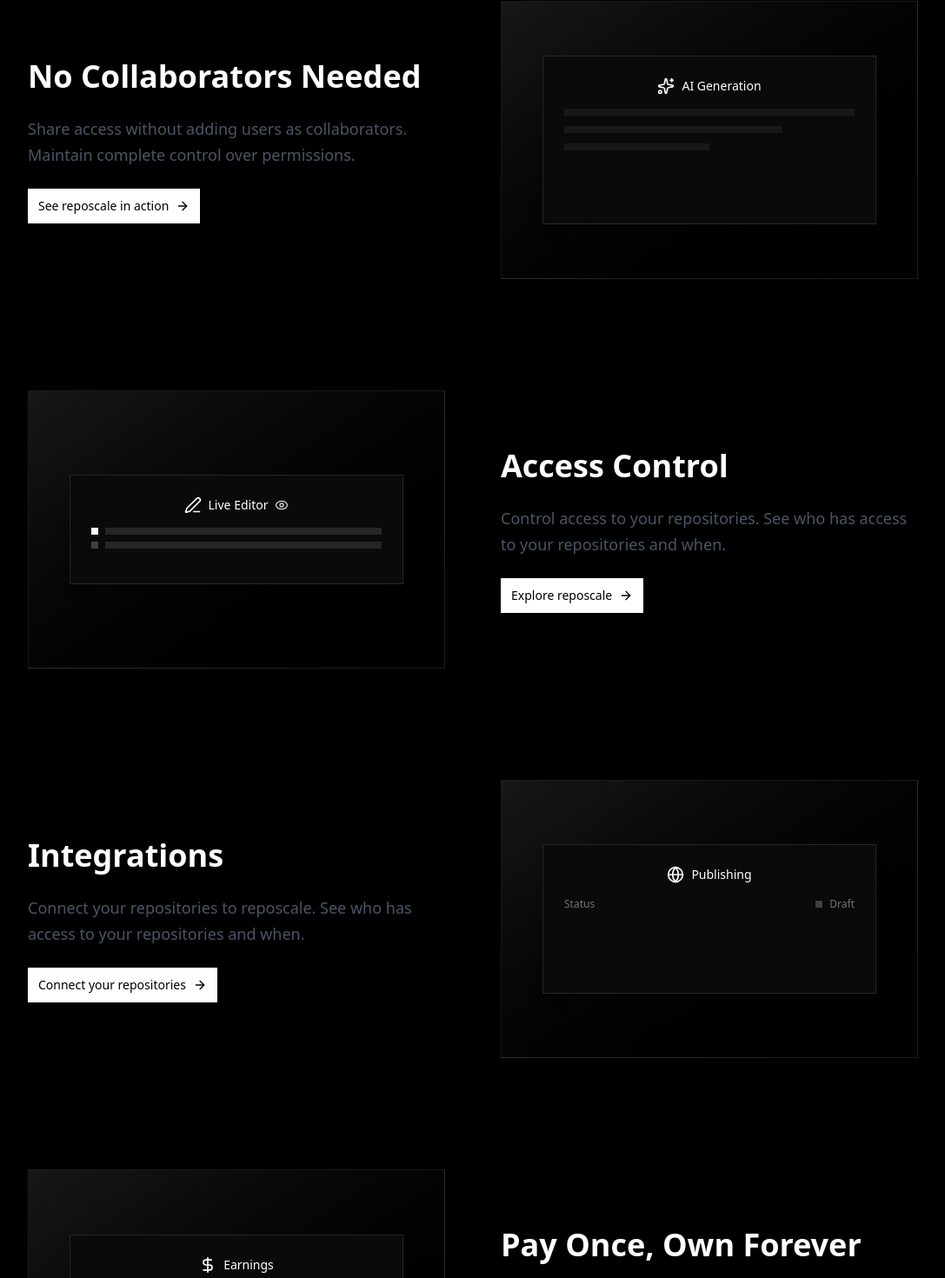
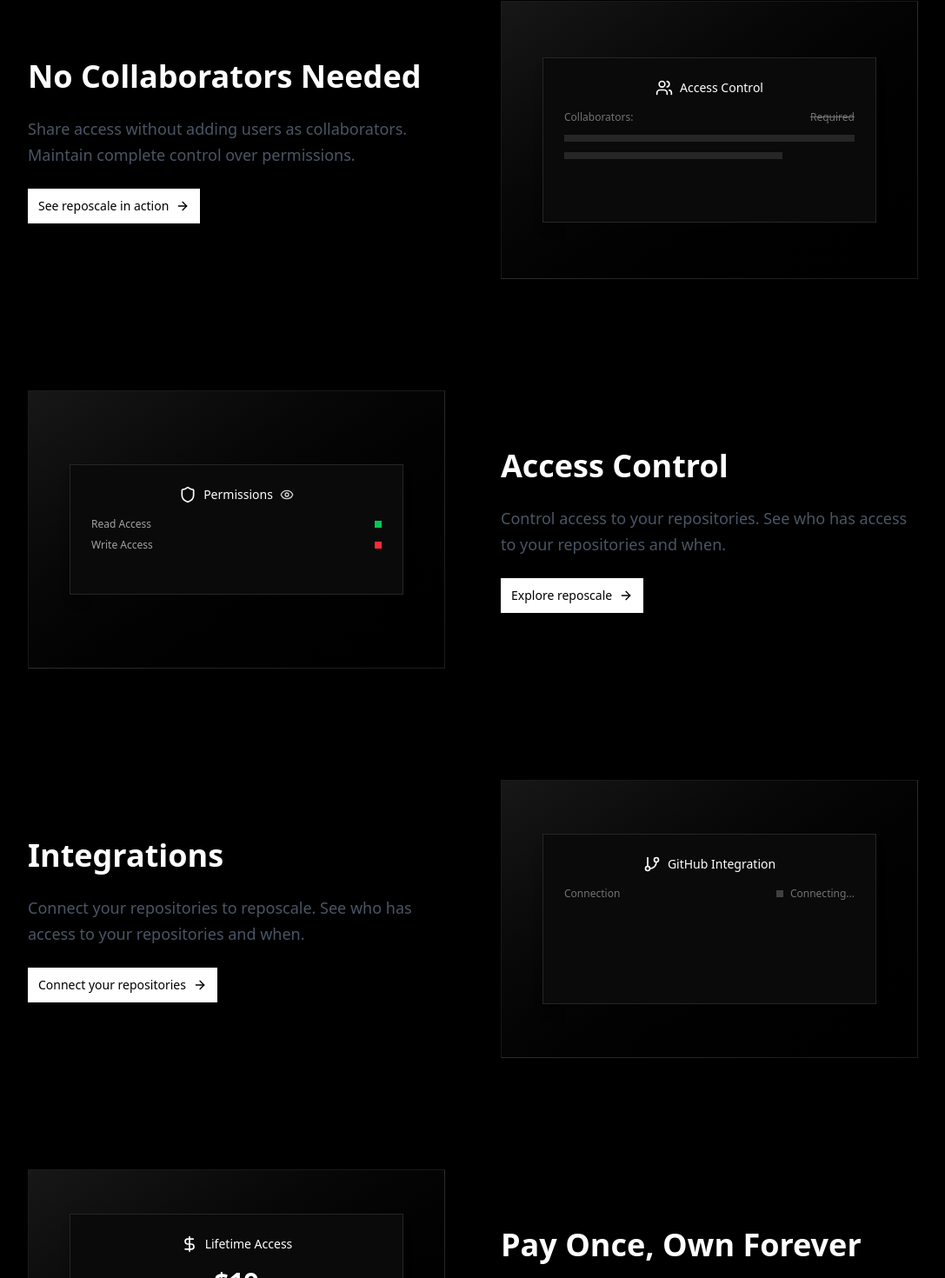
Before and after one commit to codify4/reposcale-frontend, a Next.js app: page / in a window 1280 px wide. Shown: the part 1563-3033 px from the top of the page at 87% size, without its empty margins (96-1183 px from the left). Built offline with nearby package versions, Linux system fonts and the light colour scheme.

Commit message:
feat: landing done

```diff
--- a/components/features-section.tsx
+++ b/components/features-section.tsx
@@ -1,47 +1,47 @@
 "use client"
 
 import { useState, useEffect } from "react"
-import { Sparkles, Edit3, Globe, BarChart3, DollarSign, ArrowRight, FileText, Eye } from 'lucide-react'
+import { DollarSign, ArrowRight, Eye, GitBranch, Users, Shield, Clock } from "lucide-react"
 import { features } from "@/constants/features"
 import { Button } from "./ui/button"
-import Link from "next/link"
+import NextLink from "next/link"
 
 export function FeaturesSection({ page = false }: { page?: boolean }) {
   const VisualDemo = ({ type }: { type: string }) => {
     // Monetize number animation state
-    const [monetizeAmount, setMonetizeAmount] = useState(0);
-    const [isMonetizeHovered, setIsMonetizeHovered] = useState(false);
+    const [monetizeAmount, setMonetizeAmount] = useState(0)
+    const [isMonetizeHovered, setIsMonetizeHovered] = useState(false)
 
     useEffect(() => {
       if (!isMonetizeHovered) {
-        setMonetizeAmount(0);
-        return;
+        setMonetizeAmount(0)
+        return
       }
-      let start = 0;
-      const end = 1247;
-      const duration = 700;
-      const stepTime = 16;
-      const steps = Math.ceil(duration / stepTime);
-      let currentStep = 0;
-      const increment = end / steps;
+      const start = 0
+      const end = 1247
+      const duration = 700
+      const stepTime = 16
+      const steps = Math.ceil(duration / stepTime)
+      let currentStep = 0
+      const increment = end / steps
       const interval = setInterval(() => {
-        currentStep++;
+        currentStep++
         setMonetizeAmount((prev) => {
-          const next = prev + increment;
+          const next = prev + increment
           if (currentStep >= steps) {
-            clearInterval(interval);
-            return end;
+            clearInterval(interval)
+            return end
           }
-          return next;
-        });
-      }, stepTime);
-      return () => clearInterval(interval);
-    }, [isMonetizeHovered]);
+          return next
+        })
+      }, stepTime)
+      return () => clearInterval(interval)
+    }, [isMonetizeHovered])
 
     return (
       <div className="relative w-full h-80 bg-black">
         <div className="group/card bg-gradient-to-br from-neutral-900 to-black p-8 w-full h-full flex items-center justify-center overflow-hidden transition-all duration-500 hover:scale-105 will-change-transform border border-border/10">
-          {/* Upload Demo */}
+          {/* Upload Demo - Share Private Repos */}
           {type === "upload" && (
             <div className="bg-neutral-950 rounded-none p-6 w-full max-w-sm shadow-lg border border-neutral-800 flex flex-col items-center">
               <div className="flex items-start self-start gap-3 mb-4">
@@ -51,119 +51,108 @@
               </div>
               <div className="space-y-3 w-full">
                 <div className="flex items-center gap-3">
-                  <FileText className="w-5 h-5 text-neutral-200" />
-                  <span className="text-white text-sm font-medium">document.pdf</span>
-                  <div className="ml-auto w-2 h-2 bg-neutral-700 group-hover/card:bg-white group-hover/card:animate-pulse transition-all duration-300" />
+                  <GitBranch className="w-5 h-5 text-neutral-200" />
+                  <span className="text-white text-sm font-medium">user/private-repo</span>
+                  <div className="ml-auto w-2 h-2 bg-neutral-700 group-hover/card:bg-green-500 group-hover/card:animate-pulse transition-all duration-300" />
                 </div>
-                {/* Chips animate in on hover */}
+                {/* Share options animate in on hover */}
                 <div className="flex gap-2 mt-2 opacity-0 translate-y-4 group-hover/card:opacity-100 group-hover/card:translate-y-0 transition-all duration-500">
-                  <div className="px-2 py-1 bg-neutral-800 text-neutral-200 text-xs font-medium">Blog</div>
-                  <div className="px-2 py-1 bg-neutral-900 text-neutral-400 text-xs font-medium">Course</div>
-                  <div className="px-2 py-1 bg-neutral-700 text-neutral-100 text-xs font-medium">Listicle</div>
+                  <div className="px-2 py-1 bg-neutral-800 text-neutral-200 text-xs font-medium">🔒 Private</div>
+                  <div className="px-2 py-1 bg-neutral-900 text-neutral-400 text-xs font-medium">📤 Share</div>
+                  <div className="px-2 py-1 bg-neutral-700 text-neutral-100 text-xs font-medium">🔗 Link</div>
                 </div>
                 {/* Processing text animates in on hover */}
-                <div className="text-xs text-neutral-500 mt-2 opacity-0 group-hover/card:opacity-100 transition-opacity duration-500 delay-100">Processing...</div>
-              </div>
-            </div>
-          )}
-          {/* Generate Demo */}
-          {type === "generate" && (
-            <div className="bg-neutral-950 rounded-none p-6 w-full max-w-sm shadow-lg border border-neutral-800 flex flex-col items-center">
-              <div className="flex items-center gap-2 mb-4">
-                <Sparkles className="w-5 h-5 text-white" />
-                <span className="text-white text-sm font-medium">AI Generation</span>
-              </div>
-              <div className="space-y-3 w-full">
-                <div className="h-2 bg-neutral-800 w-full animate-pulse group-hover/card:animate-none transition-all duration-500" />
-                <div className="h-2 bg-neutral-800 w-3/4 animate-pulse group-hover/card:animate-none transition-all duration-500" />
-                <div className="h-2 bg-neutral-800 w-1/2 animate-pulse group-hover/card:animate-none transition-all duration-500" />
-                {/* Animated content on hover */}
-                <div className="opacity-0 group-hover/card:opacity-100 transition-opacity duration-500 delay-100">
-                  <div className="h-2 bg-white w-full mt-2" />
-                  <div className="h-2 bg-white w-4/5 mt-2" />
-                  <div className="text-xs text-neutral-300 mt-2 font-medium">✓ Content generated</div>
+                <div className="text-xs text-green-400 mt-2 opacity-0 group-hover/card:opacity-100 transition-opacity duration-500 delay-100">
+                  ✓ Secure link generated
                 </div>
               </div>
             </div>
           )}
-          {/* Edit Demo */}
+          {/* Generate Demo - No Collaborators Needed */}
+          {type === "generate" && (
+            <div className="bg-neutral-950 rounded-none p-6 w-full max-w-sm shadow-lg border border-neutral-800 flex flex-col items-center">
+              <div className="flex items-center gap-2 mb-4">
+                <Users className="w-5 h-5 text-white" />
+                <span className="text-white text-sm font-medium">Access Control</span>
+              </div>
+              <div className="space-y-3 w-full">
+                <div className="flex items-center justify-between text-neutral-500">
+                  <span className="text-xs">Collaborators:</span>
+                  <span className="text-xs line-through group-hover/card:no-underline group-hover/card:text-red-400">
+                    Required
+                  </span>
+                </div>
+                <div className="h-2 bg-neutral-800 w-full" />
+                <div className="h-2 bg-neutral-800 w-3/4" />
+                {/* No collaborators message on hover */}
+                <div className="opacity-0 group-hover/card:opacity-100 transition-opacity duration-500 delay-100">
+                  <div className="flex items-center gap-2 text-green-400 text-xs mt-2">
+                    <Shield className="w-3 h-3" />
+                    <span>Share without adding collaborators</span>
+                  </div>
+                  <div className="text-xs text-neutral-300 mt-1">✓ Full permission control maintained</div>
+                </div>
+              </div>
+            </div>
+          )}
+          {/* Edit Demo - Access Control */}
           {type === "edit" && (
             <div className="bg-neutral-950 rounded-none p-6 w-full max-w-sm shadow-lg border border-neutral-800 flex flex-col items-center">
               <div className="flex items-center gap-2 mb-4">
-                <Edit3 className="w-5 h-5 text-white" />
-                <span className="text-white text-sm font-medium">Live Editor</span>
+                <Shield className="w-5 h-5 text-white" />
+                <span className="text-white text-sm font-medium">Permissions</span>
                 <div className="ml-auto">
                   <Eye className="w-4 h-4 text-neutral-300" />
                 </div>
               </div>
               <div className="space-y-2 w-full">
-                <div className="flex items-center gap-2">
-                  <div className="w-2 h-2 bg-white" />
-                  <div className="h-2 bg-neutral-800 flex-1" />
+                <div className="flex items-center justify-between">
+                  <span className="text-neutral-400 text-xs">Read Access</span>
+                  <div className="w-2 h-2 bg-green-500" />
                 </div>
-                <div className="flex items-center gap-2">
-                  <div className="w-2 h-2 bg-neutral-700" />
-                  <div className="h-2 bg-neutral-800 flex-1" />
+                <div className="flex items-center justify-between">
+                  <span className="text-neutral-400 text-xs">Write Access</span>
+                  <div className="w-2 h-2 bg-red-500" />
                 </div>
-                {/* Animated bar on hover */}
-                <div className="flex items-center gap-2 opacity-0 -translate-x-4 group-hover/card:opacity-100 group-hover/card:translate-x-0 transition-all duration-500">
-                  <div className="w-2 h-2 bg-neutral-300 animate-pulse" />
-                  <div className="h-2 bg-white flex-1" />
-                </div>
-              </div>
-            </div>
-          )}
-          {/* Publish Demo */}
-          {type === "publish" && (
-            <div className="bg-neutral-950 rounded-none p-6 w-full max-w-sm shadow-lg border border-neutral-800 flex flex-col items-center">
-              <div className="flex items-center gap-2 mb-4">
-                <Globe className="w-5 h-5 text-white" />
-                <span className="text-white text-sm font-medium">Publishing</span>
-              </div>
-              <div className="space-y-3 w-full">
-                <div className="flex items-center justify-between">
-                  <span className="text-neutral-500 text-xs">Status</span>
-                  <div className="flex items-center gap-2 text-neutral-500 group-hover/card:text-white transition-colors duration-500">
-                    <div className="w-2 h-2 bg-neutral-700 group-hover/card:bg-white group-hover/card:animate-pulse transition-all duration-500" />
-                    <span className="text-xs font-medium group-hover/card:hidden">Draft</span>
-                    <span className="text-xs font-medium hidden group-hover/card:inline">Live</span>
-                  </div>
-                </div>
-                {/* URL box animates in on hover */}
-                <div className="opacity-0 translate-y-4 group-hover/card:opacity-100 group-hover/card:translate-y-0 transition-all duration-500">
-                  <div className="bg-neutral-900 p-3 border border-neutral-800 mt-2">
-                    <div className="text-xs text-neutral-500">Your URL:</div>
-                    <div className="text-xs text-white font-medium">yoursite.com/course</div>
+                {/* Expiration control on hover */}
+                <div className="flex items-center justify-between opacity-0 -translate-x-4 group-hover/card:opacity-100 group-hover/card:translate-x-0 transition-all duration-500">
+                  <span className="text-neutral-300 text-xs">Expires in</span>
+                  <div className="flex items-center gap-1">
+                    <Clock className="w-3 h-3 text-yellow-400" />
+                    <span className="text-yellow-400 text-xs">7 days</span>
                   </div>
                 </div>
               </div>
             </div>
           )}
-          {/* Analytics Demo */}
-          {type === "analytics" && (
+          {/* Publish Demo - Integrations */}
+          {type === "publish" && (
             <div className="bg-neutral-950 rounded-none p-6 w-full max-w-sm shadow-lg border border-neutral-800 flex flex-col items-center">
               <div className="flex items-center gap-2 mb-4">
-                <BarChart3 className="w-5 h-5 text-white" />
-                <span className="text-white text-sm font-medium">Analytics</span>
+                <GitBranch className="w-5 h-5 text-white" />
+                <span className="text-white text-sm font-medium">GitHub Integration</span>
               </div>
-              <div className="space-y-4 w-full">
-                <div className="flex justify-between">
-                  <span className="text-neutral-500 text-xs">Sales</span>
-                  <span className="text-white text-sm font-medium">1,247</span>
+              <div className="space-y-3 w-full">
+                <div className="flex items-center justify-between">
+                  <span className="text-neutral-500 text-xs">Connection</span>
+                  <div className="flex items-center gap-2 text-neutral-500 group-hover/card:text-green-400 transition-colors duration-500">
+                    <div className="w-2 h-2 bg-neutral-700 group-hover/card:bg-green-500 group-hover/card:animate-pulse transition-all duration-500" />
+                    <span className="text-xs font-medium group-hover/card:hidden">Connecting...</span>
+                    <span className="text-xs font-medium hidden group-hover/card:inline">Connected</span>
+                  </div>
                 </div>
-                <div className="flex items-end gap-1 h-16">
-                  {[30, 45, 60, 80, 35, 90, 70].map((height, i) => (
-                    <div
-                      key={i}
-                      className="w-4 bg-neutral-700 transition-all duration-300 opacity-30 group-hover/card:opacity-100 group-hover/card:scale-110"
-                      style={{ height: `${height}%`, transitionDelay: `${i * 50}ms` }}
-                    />
-                  ))}
+                {/* Repository list animates in on hover */}
+                <div className="opacity-0 translate-y-4 group-hover/card:opacity-100 group-hover/card:translate-y-0 transition-all duration-500">
+                  <div className="bg-neutral-900 p-3 border border-neutral-800 mt-2 space-y-1">
+                    <div className="text-xs text-neutral-500">Available repos:</div>
+                    <div className="text-xs text-white font-medium">📁 my-private-project</div>
+                    <div className="text-xs text-white font-medium">📁 secret-api</div>
+                  </div>
                 </div>
               </div>
             </div>
           )}
-          {/* Monetize Demo */}
+          {/* Monetize Demo - Pay Once, Own Forever */}
           {type === "monetize" && (
             <div
               className="bg-neutral-950 rounded-none p-6 w-full max-w-sm shadow-lg border border-neutral-800 flex flex-col items-center"
@@ -172,20 +161,30 @@
             >
               <div className="flex items-center gap-2 mb-4">
                 <DollarSign className="w-5 h-5 text-white" />
-                <span className="text-white text-sm font-medium">Earnings</span>
+                <span className="text-white text-sm font-medium">Lifetime Access</span>
               </div>
               <div className="space-y-4 w-full">
                 <div className="text-center">
                   <div className="text-3xl font-bold text-white transition-all duration-500 group-hover/card:scale-110">
-                    ${Math.round(monetizeAmount).toLocaleString()}
+                    $19
                   </div>
-                  <div className="text-xs text-neutral-500">This month</div>
+                  <div className="text-xs text-neutral-500">One-time payment</div>
                 </div>
-                {/* Earnings details animate in on hover */}
+                {/* Lifetime benefits animate in on hover */}
                 <div className="opacity-0 translate-y-4 group-hover/card:opacity-100 group-hover/card:translate-y-0 transition-all duration-500">
-                  <div className="flex justify-between text-xs">
-                    <span className="text-neutral-500">Platform fee</span>
-                    <span className="text-white font-medium">$0</span>
+                  <div className="space-y-2 text-xs">
+                    <div className="flex items-center gap-2 text-green-400">
+                      <div className="w-1 h-1 bg-green-400" />
+                      <span>Unlimited repositories</span>
+                    </div>
+                    <div className="flex items-center gap-2 text-green-400">
+                      <div className="w-1 h-1 bg-green-400" />
+                      <span>No monthly fees</span>
+                    </div>
+                    <div className="flex items-center gap-2 text-green-400">
+                      <div className="w-1 h-1 bg-green-400" />
+                      <span>Forever yours</span>
+                    </div>
                   </div>
                 </div>
               </div>
@@ -197,13 +196,11 @@
   }
 
   return (
-    <section  className="relative bg-black py-24">
+    <section className="relative bg-black py-24">
       <div className="container mx-auto px-4">
         {/* Header */}
         <div className="text-center mb-20">
-          <h2 className="text-4xl md:text-5xl font-bold text-white mb-6">
-            Features
-          </h2>
+          <h2 className="text-4xl md:text-5xl font-bold text-white mb-6">Features</h2>
           <p className="text-xl text-gray-400 max-w-2xl mx-auto">
             Reposcale allows you to share your private repositories with ease.
           </p>
@@ -213,7 +210,7 @@
           {features.map((feature, index) => (
             <div
               key={feature.id}
-              className={`flex ${page ? 'flex-col' : `flex-col lg:flex-row ${feature.reverse ? "lg:flex-row-reverse" : ""}`} items-center gap-16 transition-transform duration-300`}
+              className={`flex ${page ? "flex-col" : `flex-col lg:flex-row ${feature.reverse ? "lg:flex-row-reverse" : ""}`} items-center gap-16 transition-transform duration-300`}
             >
               {/* Visual */}
               <div className="flex-1 w-full">
@@ -222,13 +219,15 @@
               {/* Content */}
               <div className="flex-1 space-y-6">
                 <h3 className="text-3xl md:text-4xl font-bold text-white leading-tight">{feature.title}</h3>
-                <p className="text-lg text-gray-600 leading-relaxed">{page ? feature.longDescription : feature.description}</p>
-                <Link href="/login">
+                <p className="text-lg text-gray-600 leading-relaxed">
+                  {page ? feature.longDescription : feature.description}
+                </p>
+                <NextLink href="/login">
                   <Button className="inline-flex items-center gap-2 bg-white hover:bg-white/90 text-black px-6 py-5 rounded-none font-medium transition-all duration-200 hover:scale-105">
                     {feature.cta}
                     <ArrowRight className="w-4 h-4" />
                   </Button>
-                </Link>
+                </NextLink>
               </div>
             </div>
           ))}
--- a/components/final-cta-section.tsx
+++ b/components/final-cta-section.tsx
@@ -6,7 +6,7 @@
 
 export function FinalCTASection() {
     return (
-        <section className="pt-32 pb-20 relative overflow-hidden border border-border/10 mx-30">
+        <section className="pt-32 pb-20 relative overflow-hidden lg:mx-30">
             <Ripple />
             <div className="container mx-auto px-6 lg:px-8 relative z-10">
                 <div className="text-center max-w-4xl mx-auto">
@@ -30,7 +30,8 @@
                         </Button>
                         <Button
                             size="lg"
-                            className="h-12 px-8 font-medium rounded-none"
+                            variant="outline"
+                            className="h-12 px-8 font-medium rounded-none bg-transparent border-white"
                         >
                             View Pricing
                         </Button>
--- a/components/pricing-section.tsx
+++ b/components/pricing-section.tsx
@@ -15,7 +15,7 @@
           <div className="inline-block mb-6">
             <span className="text-sm font-mono text-white/60 tracking-wider uppercase">Pricing</span>
           </div>
-          <h2 className="text-5xl lg:text-6xl font-black mb-8 tracking-tight leading-tight">
+          <h2 className="text-5xl lg:text-6xl font-bold mb-8 tracking-tight leading-tight">
             Simple, transparent pricing
           </h2>
           <p className="text-xl text-white/70 max-w-2xl mx-auto leading-relaxed font-light">
@@ -53,7 +53,7 @@
                 <div className="mb-8">
                   <h3 className="text-2xl font-bold mb-2 text-white">{plan.name}</h3>
                   <div className="mb-4">
-                    <span className="text-5xl font-black text-white">${plan.price}</span>
+                    <span className="text-5xl font-bold text-white">${plan.price}</span>
                     <span className="text-white/60 ml-2 text-lg">{plan.period}</span>
                   </div>
                   <p className="text-white/70 leading-relaxed">{plan.description}</p>
```
